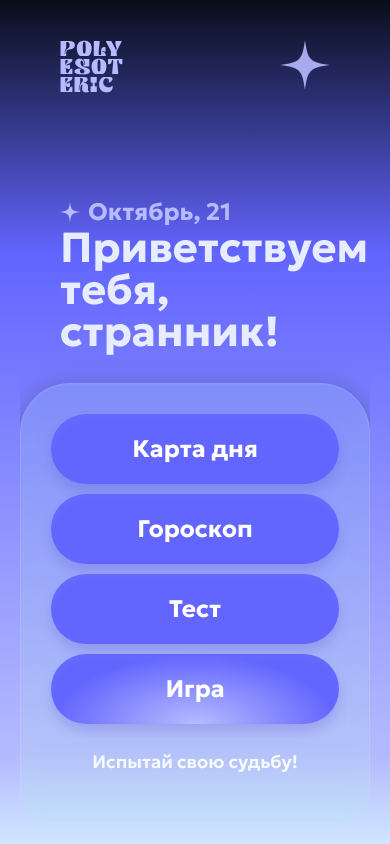
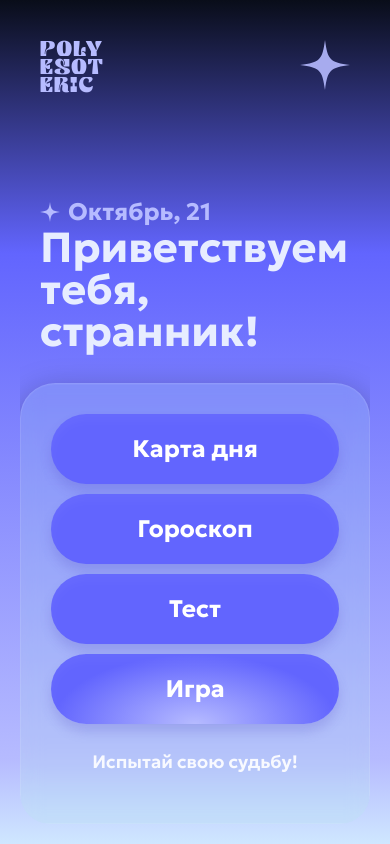
Before and after one commit to MegaBrigade/PolyEsoteric_bot, a plain HTML site: page frontend/index.html in a window 390 px wide. Drawn offline with Linux system fonts and the light colour scheme.

Commit message:
fixing top pannel padding and glass pannel scale

```diff
--- a/frontend/css/style.css
+++ b/frontend/css/style.css
@@ -70,7 +70,7 @@ body{
   display:flex;
   flex-direction:column;
   gap:6px;
-  padding: clamp(20px,4vw,40px) 40px 0;
+  padding: clamp(20px,4vw,40px) clamp(20px,4vw,40px) 0;
   width:100%;
   flex-shrink:0;
 }
@@ -88,7 +88,7 @@ body{
 
 .star {
   position:absolute;
-  right:40px;
+  right:clamp(20px,4vw,40px);
   width:clamp(50px,10vw,70px);
   height:clamp(50px,10vw,70px);
   display:flex;
@@ -101,7 +101,7 @@ body{
 .star svg {width:100%;height:100%;}
 
 .hero{
-  padding:10px 40px 30px;
+  padding:10px clamp(20px,4vw,40px) 30px;
   width:100%;
   flex-shrink:0;
 }
@@ -128,7 +128,7 @@ body{
 }
 
 .panel {
-  border-radius:50px 50px 0 0;
+  border-radius:clamp(35px,4vw,50px) clamp(35px,4vw,50px) 0 0;
   padding: clamp(30px, 5vw, 20px);
   background:rgba(190,243,223,0.15);
   border:1px solid var(--glass-border);
```
